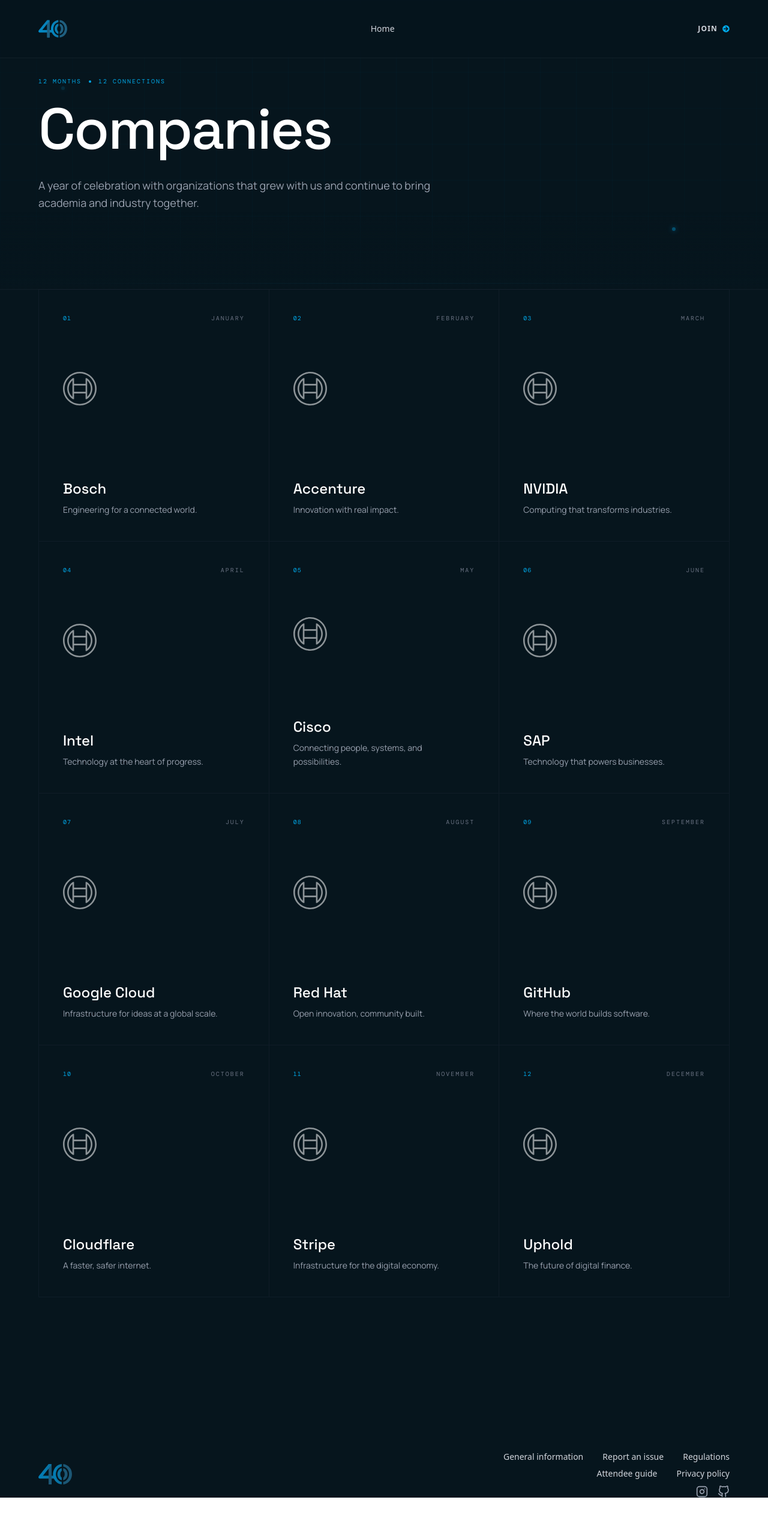
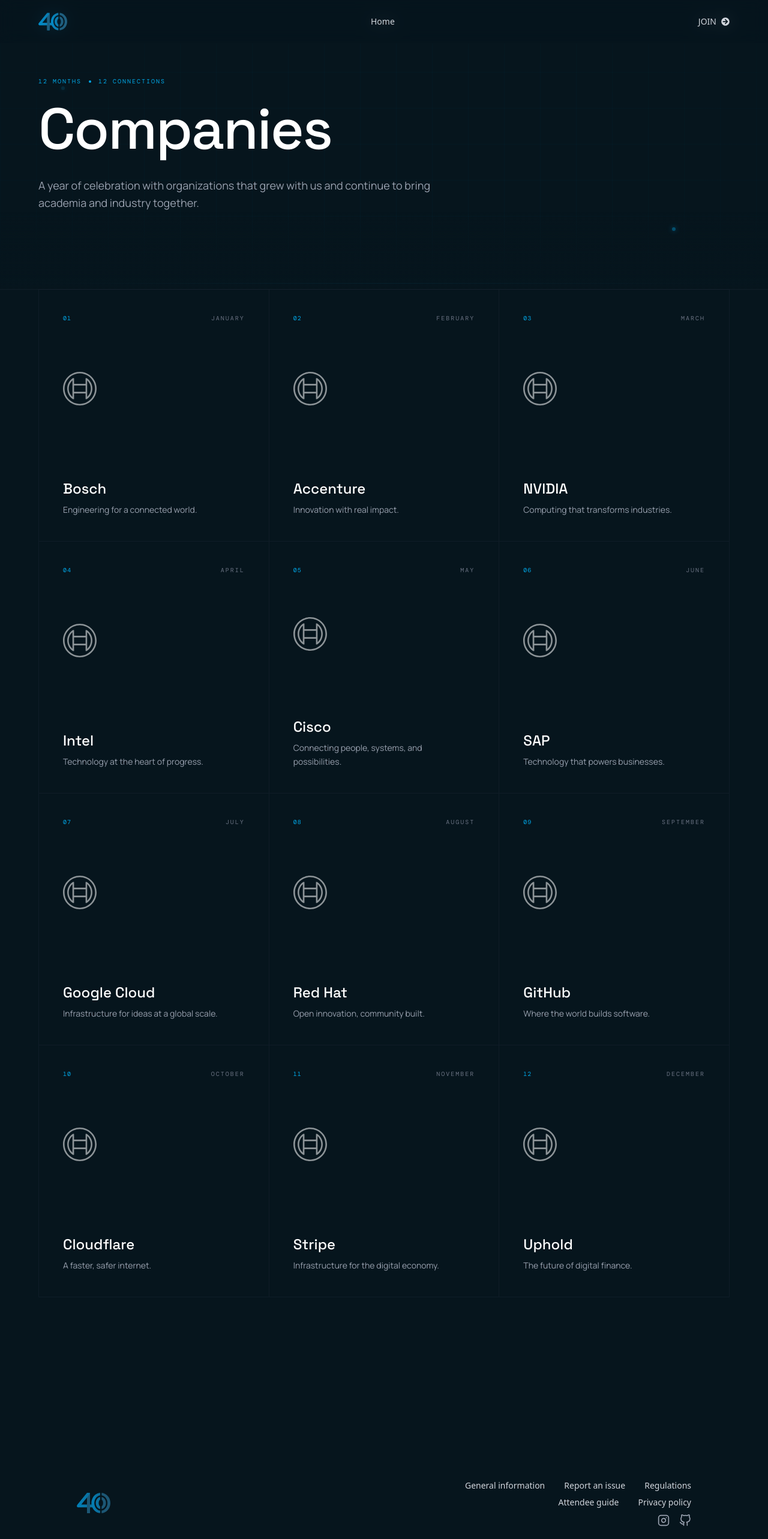
Before and after one commit to NECC/40anosLCC, a Next.js app: page /empresas in a window 1280 px wide. Shown: the top 2566 px of the page at 60% size. Before the commit the page ends 2497 px from the top, so only its background shows below. Built offline with nearby package versions, Linux system fonts and the light colour scheme.

Commit message:
add navigation and footer components to layout; update styles and structure

```diff
--- a/app/layout.tsx
+++ b/app/layout.tsx
@@ -1,6 +1,8 @@
 import type { Metadata } from "next";
 import { DM_Mono, Manrope, Space_Grotesk } from "next/font/google";
 import "./globals.css";
+import Nav from "@/components/nav";
+import Footer from "@/components/footer";
 
 const manrope = Manrope({
   variable: "--font-manrope",
@@ -29,11 +31,13 @@
   children,
 }: Readonly<{ children: React.ReactNode }>) {
   return (
-    <html lang="pt-PT">
+    <html>
       <body
         className={`${manrope.variable} ${spaceGrotesk.variable} ${dmMono.variable} antialiased`}
       >
+        <Nav />
         {children}
+        <Footer />
       </body>
     </html>
   );
--- a/app/page.tsx
+++ b/app/page.tsx
@@ -2,11 +2,7 @@
 
 import Image from "next/image";
 import Link from "next/link";
-
-import Nav from "@/components/nav";
-import Footer from "@/components/footer";
 import { partnersData } from "@/data/parteners";
-// CARLOS FRAMER-MOTION NOT EMOTION, SEU NOOB
 import { motion } from "framer-motion";
 import { FaArrowCircleRight } from "react-icons/fa";
 
@@ -14,16 +10,10 @@
 const slideLeft: any = {
   initial: { opacity: 0, x: -60 },
   whileInView: { opacity: 1, x: 0 },
-  viewport: { once: true, margin: "-25%" }, // <- margin: "-25%" faz começar mais tarde
-  transition: { duration: 0.5, ease: "easeOut" }, // <- duration: 0.5 faz ser mais rápida, para saberes carlitos
+  viewport: { once: true, margin: "-25%" },
+  transition: { duration: 0.5, ease: "easeOut" },
 };
 
-const zoomIn: any = {
-  initial: { opacity: 0, scale: 0.92 },
-  whileInView: { opacity: 1, scale: 1 },
-  viewport: { once: true, margin: "-25%" },
-  transition: { duration: 0.5, ease: [0.16, 1, 0.3, 1] },
-};
 
 const blurReveal: any = {
   initial: { opacity: 0, y: 50, filter: "blur(10px)" },
@@ -45,33 +35,30 @@
 export default function Home() {
   return (
     <main className="bg-[#06151D]">
-      <div className="mx-auto w-full max-w-400 px-2 sm:px-10 lg:px-16">
-        <Nav />
-      </div>
-
       <section className="overflow-hidden lg:h-[70vh] md:h-[50vh] relative z-10">
         {/* grid com máscara de desvanecimento no fundo */}
-        <div className="bg-grid absolute inset-0 [mask-image:linear-gradient(to_bottom,black_50%,transparent_100%)]" />
+        <div className="bg-grid absolute inset-0 mask-[linear-gradient(to_bottom,black_50%,transparent_100%)]" />
         {/* Gradiente extra na base da secção para fusão perfeita com o fundo */}
-        <div className="absolute inset-x-0 bottom-0 h-32 bg-gradient-to-t from-[#06151D] to-transparent pointer-events-none z-10" />
+        <div className="absolute inset-x-0 bottom-0 h-32 bg-linear-to-t from-[#06151D] to-transparent pointer-events-none z-10" />
         <div className="absolute top-[55%] left-0 size-72 -translate-x-1/2 -translate-y-1/2 animate-glow rounded-full bg-[#00a8e8]/25 blur-[100px] md:size-96" />
         <div className="absolute top-0 right-0 size-80 translate-x-1/3 -translate-y-1/3 animate-glow rounded-full bg-[#00a8e8]/25 blur-[100px] [animation-delay:3s] md:size-112" />
 
         <span className="absolute top-[20%] left-[10%] size-1.5 animate-blink rounded-full bg-[#00a8e8] shadow-[0_0_8px_#00a8e8]" />
         <span className="absolute bottom-[20%] right-[10%] size-1.5 animate-blink rounded-full bg-[#00a8e8] shadow-[0_0_8px_#00a8e8] [animation-delay:1s]" />
         <span className="absolute inset-x-0 h-px animate-scan bg-linear-to-r from-transparent via-[#00a8e8] to-transparent shadow-[0_0_12px_rgba(0,168,232,0.8)]" />
-        {/*AQUI CARLOS*/}
         <motion.div
           initial={{ opacity: 0, y: 30 }}
           whileInView={{ opacity: 1, y: 0 }}
           viewport={{ once: true, margin: "-10%" }}
           transition={{ duration: 0.6, ease: "easeOut" }}
-          className="mx-auto w-full max-w-400 px-2 sm:px-10 lg:px-16 relative z-10 flex justify-center items-center h-full">
+          className="mx-auto w-full max-w-400 px-2 sm:px-10 lg:px-16 relative z-10 flex justify-center items-center h-full"
+        >
           <div className="mx-auto w-full max-w-400 relative z-10 flex justify-center items-center h-full">
             <div className="flex flex-col items-center justify-between gap-12 py-20 md:flex-row md:gap-16 md:py-28 pt-32">
               <div className="w-full md:w-1/2 relative z-10">
                 <h1 className="font-heading mb-6 text-xl leading-snug font-medium text-white md:text-2xl md:leading-normal lg:text-3xl">
-                  Three days with the entire community and the companies that are part of this story.
+                  Three days with the entire community and the companies that
+                  are part of this story.
                 </h1>
 
                 <p className="mb-8 text-[10px] tracking-[0.2em] text-gray-400 uppercase md:text-xs">
@@ -105,10 +92,8 @@
             </div>
           </div>
         </motion.div>
-        {/*O primeiro acaba aqui */}
       </section>
 
-      {/*AQUI O PROXIMO */}
       <motion.section
         {...slideLeft}
         className="py-16 md:py-24 mx-auto w-full max-w-400 px-2 sm:px-10 lg:px-16"
@@ -120,7 +105,8 @@
         <div className="mb-12 max-w-2xl md:mb-16">
           <p className="font-sans text-base leading-relaxed text-gray-300 md:text-xl">
             Since 1986, thousands of people have passed through our classrooms,
-            labs, and projects. Every generation has added a new line to this story.
+            labs, and projects. Every generation has added a new line to this
+            story.
           </p>
         </div>
 
@@ -161,9 +147,7 @@
         </div>
       </motion.section>
 
-      {/*ACHO QUE A ESTE PONTO JA PECEBESTE COMO FUNCIONA */}
-      <section className=" py-16 md:py-24 mx-auto w-full max-w-400 px-2 sm:px-10 lg:px-16">
-        {/*O "Programa" e o "Programa completo tambem precisa de animação" */}
+      <section className="py-16 md:py-24 mx-auto w-full max-w-400 px-2 sm:px-10 lg:px-16">
         <motion.div
           {...slideLeft}
           className="mb-10 flex items-center justify-between md:mb-16"
@@ -171,17 +155,16 @@
           <h2 className="font-heading text-lg font-bold tracking-[0.2em] text-[#00a8e8] uppercase">
             PROGRAM
           </h2>
-{/*
+
           <Link
-            href="/programa"
+            href=""
             className="font-mono rounded-lg flex items-center gap-3 border border-gray-800/80 bg-transparent px-5 py-2.5 text-xs text-gray-300 transition-colors hover:border-gray-600 hover:text-white md:text-sm"
           >
-            Full schedule <span><FaArrowCircleRight /></span>
+            Full schedule
+            <span>
+              <FaArrowCircleRight />
+            </span>
           </Link>
-*/}
-          <div className="font-mono rounded-lg flex items-center gap-3 border border-gray-800/80 bg-transparent px-5 py-2.5 text-xs text-gray-300 transition-colors hover:border-gray-600 hover:text-white md:text-sm">
-            Full schedule <span><FaArrowCircleRight /></span>
-          </div>
         </motion.div>
 
         <motion.div
@@ -191,7 +174,10 @@
           viewport={{ once: true, margin: "-25%" }}
           className="grid grid-cols-1 border-t border-b border-gray-800/50 md:grid-cols-3"
         >
-          <motion.div variants={staggerItem} className="group border-b border-gray-800/50 p-8 md:border-r md:border-b-0 md:p-10 lg:p-12">
+          <motion.div
+            variants={staggerItem}
+            className="group border-b border-gray-800/50 p-8 md:border-r md:border-b-0 md:p-10 lg:p-12"
+          >
             <h3 className="font-heading mb-6 text-2xl font-medium text-white transition-colors group-hover:text-[#00a8e8] md:text-3xl">
               Stands
             </h3>
@@ -202,18 +188,24 @@
             </p>
           </motion.div>
 
-          <motion.div variants={staggerItem} className="group border-b border-gray-800/50 p-8 md:border-r md:border-b-0 md:p-10 lg:p-12">
+          <motion.div
+            variants={staggerItem}
+            className="group border-b border-gray-800/50 p-8 md:border-r md:border-b-0 md:p-10 lg:p-12"
+          >
             <h3 className="font-heading mb-6 text-2xl font-medium text-white transition-colors group-hover:text-[#00a8e8] md:text-3xl">
               Talks
             </h3>
 
             <p className="font-sans text-xs leading-relaxed text-gray-400 md:text-sm">
-              An auditorium session to present the organization's work, vision, and
-              challenges before an attentive and engaged audience.
+              An auditorium session to present the organization's work, vision,
+              and challenges before an attentive and engaged audience.
             </p>
           </motion.div>
 
-          <motion.div variants={staggerItem} className="group p-8 md:p-10 lg:p-12">
+          <motion.div
+            variants={staggerItem}
+            className="group p-8 md:p-10 lg:p-12"
+          >
             <h3 className="font-heading mb-6 text-2xl font-medium text-white transition-colors group-hover:text-[#00a8e8] md:text-3xl">
               Workshops
             </h3>
@@ -291,10 +283,10 @@
         {...blurReveal}
         className="relative py-20 text-white md:py-28 border-y border-gray-800/50 overflow-hidden"
       >
-        <div className="bg-[#06151D] bg-grid absolute inset-0 opacity-80 pointer-events-none [mask-image:radial-gradient(ellipse_80%_80%_at_50%_50%,black_30%,transparent_100%)]" />
+        <div className="bg-grid absolute inset-0 opacity-80 pointer-events-none mask-[radial-gradient(ellipse_80%_80%_at_50%_50%,black_30%,transparent_100%)]" />
 
-        <div className="absolute inset-x-0 top-0 h-20 bg-gradient-to-b from-[#06151D] to-transparent pointer-events-none z-10" />
-        <div className="absolute inset-x-0 bottom-0 h-20 bg-gradient-to-t from-[#06151D] to-transparent pointer-events-none z-10" />
+        <div className="absolute inset-x-0 top-0 h-20 bg-linear-to-b from-[#06151D] to-transparent pointer-events-none z-10" />
+        <div className="absolute inset-x-0 bottom-0 h-20 bg-linear-to-t from-[#06151D] to-transparent pointer-events-none z-10" />
 
         <span className="absolute top-[20%] left-[10%] size-1.5 animate-blink rounded-full bg-[#00a8e8] shadow-[0_0_8px_#00a8e8]" />
         <span className="absolute bottom-[20%] right-[10%] size-1.5 animate-blink rounded-full bg-[#00a8e8] shadow-[0_0_8px_#00a8e8] [animation-delay:1s]" />
@@ -312,22 +304,15 @@
             <br className="block md:hidden" />
             <span> future.</span>
           </h2>
-          {/*
+
           <Link
-            href="#entrar"
-            className="font-mono flex w-full items-center justify-between bg-[#00a8e8] px-6 py-4 text-xs font-semibold text-white transition-all hover:bg-[#0090c7] sm:w-auto sm:min-w-80 md:text-sm"
+            href=""
+            className="flex w-full items-center justify-between gap-4 rounded-lg bg-[#00a8e8] px-6 py-3.5 text-xs font-semibold text-white transition-all hover:bg-[#0090c7] sm:w-auto md:text-sm"
           >
-            <span>Join the event</span>
-            <span>→</span>
+            Join the event <FaArrowCircleRight />
           </Link>
-          */}
         </div>
       </motion.section>
-
-      {/*ESTE É O ULTIMO PORQUE NAO HA MAIS :D*/}
-      <div className="mx-auto w-full max-w-400 px-2 sm:px-10 lg:px-16 pt-16 md:pt-24">
-        <Footer />
-      </div>
     </main>
   );
 }
--- a/components/footer.tsx
+++ b/components/footer.tsx
@@ -7,8 +7,8 @@
   const bottomLinks = ["Attendee guide", "Privacy policy"];
 
   return (
-    <footer>
-      <div className="flex flex-col md:flex-row justify-between items-start md:items-center gap-4 md:gap-6">
+    <footer className=" bg-[#06151D]">
+      <div className="flex flex-col md:flex-row justify-between items-start md:items-center gap-4 md:gap-6 mx-auto w-full max-w-400 px-2 sm:px-10 lg:px-16 pt-8 pb-4 md:pt-12  md:pb-8">
         <Link href="/">
           <Image
             src="/Finallogo_40anosLCC.svg"
--- a/components/nav.tsx
+++ b/components/nav.tsx
@@ -3,33 +3,39 @@
 import Image from "next/image";
 import Link from "next/link";
 import { usePathname } from "next/navigation";
-import { useState } from "react";
-import { motion, AnimatePresence } from "framer-motion";
+import { useState, useEffect } from "react";
 import { FaArrowCircleRight } from "react-icons/fa";
 
 export default function Nav() {
   const pathname = usePathname();
   const [isMobileMenuOpen, setIsMobileMenuOpen] = useState(false);
 
-  const navLinks = [
-    { name: "Home", href: "/" },
-    //{ name: "Schedule", href: "/programa" },
-    //{ name: "Companies", href: "/empresas" },
-    //{ name: "About", href: "/about" },
-  ];
+  const navLinks = [{ name: "Home", href: "/" }];
 
-  // Fechar o menu ao clicar num link
   const closeMenu = () => setIsMobileMenuOpen(false);
 
+  useEffect(() => {
+    document.body.style.overflow = isMobileMenuOpen ? "hidden" : "";
+
+    return () => {
+      document.body.style.overflow = "";
+    };
+  }, [isMobileMenuOpen]);
+
   return (
-    <header className="fixed inset-x-0 top-0 z-50 border-b border-white/5 bg-[#06151D]/80 backdrop-blur-md">
-      <nav className="mx-auto flex w-full max-w-400 items-center justify-between px-6 py-6 sm:px-10 lg:px-16">
+    <header className="fixed inset-x-0 top-0 z-50 bg-[#06151D]/80 backdrop-blur-md">
+      <nav className="mx-auto flex w-full max-w-400 items-center justify-between px-2 py-3 sm:px-10 lg:px-16">
+        {/* LOGO */}
         <Link href="/" onClick={closeMenu}>
-          <Image src="/Finallogo_40anosLCC.svg" alt="40 Years Logo" width={48} height={48} />
+          <Image
+            src="/Finallogo_40anosLCC.svg"
+            alt="40 Years Logo"
+            width={48}
+            height={48}
+          />
         </Link>
 
-        {/* NAVEGAÇÃO DESKTOP (Escondida em Mobile) */}
-        <div className="hidden md:flex items-center gap-10 text-sm font-light text-gray-300">
+        <div className="hidden items-center gap-10 text-sm font-light text-gray-300 md:flex">
           {navLinks.map((link) => {
             const isActive = pathname === link.href;
 
@@ -38,67 +44,67 @@
                 key={link.name}
                 href={link.href}
                 className={`relative transition-colors hover:text-white ${
-                  isActive ? "text-white" : ""
+                  isActive ? "text-white" : "text-gray-300"
                 }`}
               >
                 {link.name}
 
                 {isActive && (
-                  <span className="absolute left-1/2 -bottom-2 h-1 w-1 -translate-x-1/2 rounded-full bg-[#00a8e8]"></span>
+                  <span className="absolute -bottom-2 left-1/2 h-1 w-1 -translate-x-1/2 rounded-full bg-[#00a8e8]" />
                 )}
               </Link>
             );
           })}
         </div>
-{/* MUDAR O DEBAIXO PARA ESTE!!!
+
         <Link
-          href="/entrar"
-          className="hidden md:flex items-center gap-2 text-xs font-semibold tracking-widest text-gray-300 hover:text-white transition-colors"
+          href=""
+          className={`hidden items-center gap-2  text-sm font-light text-gray-300 transition-colors hover:text-white md:flex ${
+            pathname === "/join" ? "text-white" : "text-gray-300"
+          }`}
         >
-          JOIN <span className="text-[#00a8e8]"><FaArrowCircleRight /></span>
+          JOIN
+          <FaArrowCircleRight />
         </Link>
-*/}
-        <div className="hidden md:flex items-center gap-2 text-xs font-semibold tracking-widest text-gray-300 hover:text-white transition-colors">
-          JOIN <span className="text-[#00a8e8]"><FaArrowCircleRight /></span>
-        </div>
 
-
-
-        {/* BOTÃO MOBILE (Hamburger / Fechar) */}
+        {/* BOTÃO MOBILE */}
         <button
+          type="button"
           onClick={() => setIsMobileMenuOpen(!isMobileMenuOpen)}
-          className="md:hidden relative flex flex-col justify-center items-center w-8 h-8 text-gray-300 z-50 focus:outline-none"
-          aria-label="Toggle Menu"
+          className="relative z-50 flex h-8 w-8 flex-col items-center justify-center text-gray-300 focus:outline-none md:hidden"
+          aria-label={isMobileMenuOpen ? "Close menu" : "Open menu"}
+          aria-expanded={isMobileMenuOpen}
         >
           <span
-            className={`w-6 h-0.5 bg-current rounded-full transition-all duration-300 ease-out absolute ${
+            className={`absolute h-0.5 w-6 rounded-full bg-current transition-transform duration-300 ${
               isMobileMenuOpen ? "rotate-45" : "-translate-y-2"
             }`}
-          ></span>
+          />
+
           <span
-            className={`w-6 h-0.5 bg-current rounded-full transition-all duration-300 ease-out absolute ${
+            className={`absolute h-0.5 w-6 rounded-full bg-current transition-opacity duration-300 ${
               isMobileMenuOpen ? "opacity-0" : "opacity-100"
             }`}
-          ></span>
+          />
+
           <span
-            className={`w-6 h-0.5 bg-current rounded-full transition-all duration-300 ease-out absolute ${
+            className={`absolute h-0.5 w-6 rounded-full bg-current transition-transform duration-300 ${
               isMobileMenuOpen ? "-rotate-45" : "translate-y-2"
             }`}
-          ></span>
+          />
         </button>
       </nav>
 
-      {/* MENU MOBILE DESLIZANTE */}
-      <AnimatePresence>
-        {isMobileMenuOpen && (
-          <motion.div
-            initial={{ opacity: 0, y: -20 }}
-            animate={{ opacity: 1, y: 0 }}
-            exit={{ opacity: 0, y: -20 }}
-            transition={{ duration: 0.3, ease: "easeOut" }}
-            className="absolute top-full left-0 w-full bg-[#06151D] border-b border-gray-800/50 shadow-2xl md:hidden"
+      {/* MENU MOBILE */}
+      <div
+        className={`absolute left-0 top-full w-full border-b border-gray-800/50 bg-[#06151D] shadow-2xl transition-all duration-300 md:hidden ${
+          isMobileMenuOpen
+            ? "visible translate-y-0 opacity-100"
+            : "invisible -translate-y-2 opacity-0"
+        }`}
+        aria-hidden={!isMobileMenuOpen}
       >
-            <div className="flex flex-col px-6 py-8 gap-6">
+        <div className="flex flex-col gap-6 px-2 py-8 sm:px-10">
           {navLinks.map((link) => {
             const isActive = pathname === link.href;
 
@@ -107,6 +113,7 @@
                 key={link.name}
                 href={link.href}
                 onClick={closeMenu}
+                tabIndex={isMobileMenuOpen ? 0 : -1}
                 className={`font-heading text-2xl tracking-wide transition-colors ${
                   isActive ? "text-[#00a8e8]" : "text-gray-300 hover:text-white"
                 }`}
@@ -116,20 +123,21 @@
             );
           })}
 
-              <div className="h-px w-full bg-gray-800/50 my-2" />
-
           <Link
-                href="/entrar"
+            href=""
             onClick={closeMenu}
-                className="flex items-center justify-between bg-[#00a8e8] px-6 py-4 text-xs font-semibold text-white transition-all hover:bg-[#0090c7]"
+            tabIndex={isMobileMenuOpen ? 0 : -1}
+            className={`flex items-center gap-2 font-heading text-2xl tracking-wide transition-colors ${
+              pathname === "/join"
+                ? "text-[#00a8e8]"
+                : "text-gray-300 hover:text-white"
+            }`}
           >
-                <span>Join the event</span>
-                <span>→</span>
+            JOIN
+            <FaArrowCircleRight />
           </Link>
         </div>
-          </motion.div>
-        )}
-      </AnimatePresence>
+      </div>
     </header>
   );
 }
```
Lines whose indentation alone changed are shown as unchanged.
